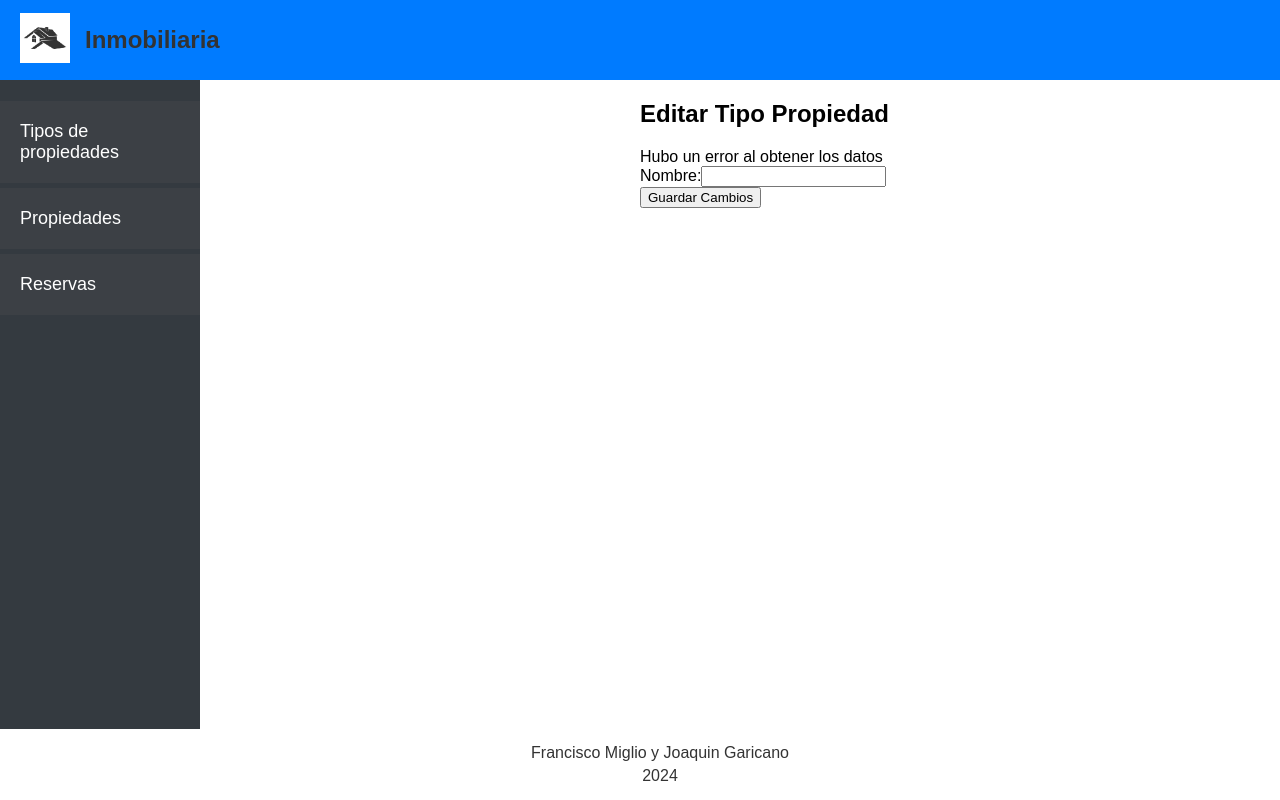
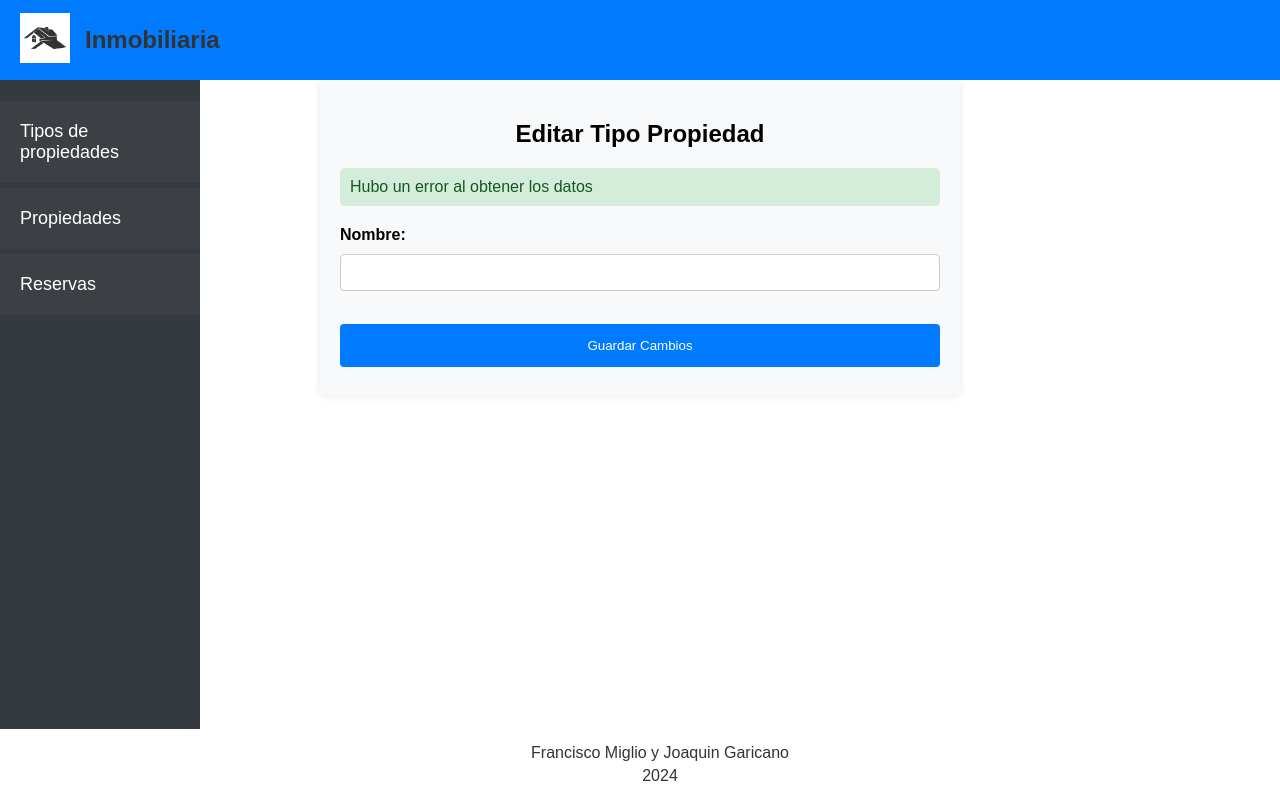
Before and after one commit to BackJoaco/Seminario-PHP, a React (Create React App) app in the folder inmobiliaria/: page /tipos_propiedad/editTiposPropiedad/1 in a window 1280 px wide. Shown: the top 800 px of the page. Built offline with nearby package versions, Linux system fonts and the light colour scheme; no server answers.

Commit message:
Algunos estilos

```diff
--- /dev/null
+++ b/inmobiliaria/src/assets/styles/EditPropiedadForm.css
@@ -0,0 +1,57 @@
+.container {
+    max-width: 600px;
+    margin: 0 auto;
+    padding: 20px;
+    background-color: #f8f9fa;
+    border-radius: 5px;
+    box-shadow: 0 0 10px rgba(0, 0, 0, 0.1);
+  }
+
+  h2 {
+    text-align: center;
+    margin-bottom: 20px;
+  }
+
+  .form-group {
+    margin-bottom: 15px;
+  }
+
+  .form-group label {
+    display: block;
+    margin-bottom: 5px;
+    font-weight: bold;
+  }
+
+  .form-control {
+    width: 100%;
+    padding: 10px;
+    margin: 5px 0 10px 0;
+    display: inline-block;
+    border: 1px solid #ccc;
+    border-radius: 4px;
+    box-sizing: border-box;
+  }
+
+  .btn {
+    width: 100%;
+    background-color: #007bff;
+    color: white;
+    padding: 14px 20px;
+    margin: 8px 0;
+    border: none;
+    border-radius: 4px;
+    cursor: pointer;
+    text-align: center;
+  }
+
+  .btn:hover {
+    background-color: #0056b3;
+  }
+
+  .alert {
+    margin-bottom: 20px;
+    padding: 10px;
+    border-radius: 5px;
+    background-color: #d4edda;
+    color: #155724;
+  }
--- a/inmobiliaria/src/components/NewComponent.jsx
+++ b/inmobiliaria/src/components/NewComponent.jsx
@@ -36,7 +36,7 @@ const NewComponent = ({ endpoint, fields, title }) => {
               }
         }
       const response = await axios.post(endpoint, formData);
-      setMensaje(`Nuevo recurso creado: ${response.data?.status} ${response.data?.code} ${response.data?.Registrado} `);
+      setMensaje(`Nuevo recurso creado: ${response.data?.status} ${response.data?.code} ${response.data?.Registrado}` );
       console.log(response);
     } catch (error) {
       console.log(error);
--- a/inmobiliaria/src/pages/propiedad/EditPropiedad.jsx
+++ b/inmobiliaria/src/pages/propiedad/EditPropiedad.jsx
@@ -1,10 +1,10 @@
-import React, { useState, useEffect } from 'react';
+/*import React, { useState, useEffect } from 'react';
 import HeaderComponent from "../../components/HeaderComponent";
 import FooterComponent from "../../components/FooterComponent";
 import NavBarComponent from "../../components/NavBarComponent";
 import { useParams } from 'react-router-dom';
 import axios from "axios";
-
+import "../../assets/styles/EditPropiedadForm.css";
 
 const EditPropiedad = () => {
   const { id } = useParams();
@@ -181,3 +181,176 @@ const EditPropiedad = () => {
 }
 
 export default EditPropiedad;
+*/
+import React, { useState, useEffect } from 'react';
+import HeaderComponent from "../../components/HeaderComponent";
+import FooterComponent from "../../components/FooterComponent";
+import NavBarComponent from "../../components/NavBarComponent";
+import { useParams } from 'react-router-dom';
+import axios from "axios";
+import "../../assets/styles/EditPropiedadForm.css";
+
+const EditPropiedad = () => {
+  const { id } = useParams();
+  const [propiedad, setPropiedad] = useState({
+    domicilio: '',
+    localidad_id: '',
+    cantidad_habitaciones: 0,
+    cantidad_banios: 0,
+    cochera: false,
+    cantidad_huespedes: 0,
+    fecha_inicio_disponibilidad: '',
+    cantidad_dias: 0,
+    disponible: false,
+    valor_noche: 0,
+    tipo_propiedad_id: '',
+    imagen: null,
+    tipo_imagen: ''
+  });
+  const [loading, setLoading] = useState(true);
+  const [message, setMessage] = useState('');
+  const [localidades, setLocalidades] = useState([]);
+  const [tipoPropiedades, setTipoPropiedades] = useState([]);
+
+  // Definición de camposPropiedad para este componente EditPropiedad
+  const camposPropiedad = [
+    { name: 'domicilio', label: 'Domicilio', type: 'text' },
+    { name: 'localidad_id', label: 'Localidad', type: 'select', options: localidades },
+    { name: 'cantidad_habitaciones', label: 'Cantidad Habitaciones', type: 'number' },
+    { name: 'cantidad_banios', label: 'Cantidad Baños', type: 'number' },
+    { name: 'cochera', label: 'Cochera', type: 'checkbox' },
+    { name: 'cantidad_huespedes', label: 'Cantidad Huespedes', type: 'number' },
+    { name: 'fecha_inicio_disponibilidad', label: 'Fecha Inicio Disponibilidad', type: 'date' },
+    { name: 'cantidad_dias', label: 'Cantidad Dias', type: 'number' },
+    { name: 'disponible', label: 'Disponible', type: 'checkbox' },
+    { name: 'valor_noche', label: 'Valor Noche', type: 'number' },
+    { name: 'tipo_propiedad_id', label: 'Tipo de Propiedad', type: 'select', options: tipoPropiedades },
+    { name: 'imagen', label: 'Imagen', type: 'file' },
+    { name: 'tipo_imagen', label: 'Tipo Imagen', type: 'text' }
+  ];
+
+  useEffect(() => {
+    const fetchData = async () => {
+      try {
+        const propiedadResponse = await axios.get(`http://localhost/propiedades/${id}`);
+        setPropiedad(propiedadResponse.data);
+        console.log(propiedadResponse);
+        const localidadesResponse = await axios.get('http://localhost/localidades');
+        setLocalidades(localidadesResponse.data.data.map(localidad => ({ value: localidad.id, label: localidad.nombre })));
+
+        const tiposPropiedadResponse = await axios.get('http://localhost/tipos_propiedad');
+        setTipoPropiedades(tiposPropiedadResponse.data.data.map(tipo => ({ value: tipo.id, label: tipo.nombre })));
+
+        setLoading(false);
+      } catch (error) {
+        setMessage(error.response?.data?.message || "Hubo un error al obtener los datos de la propiedad");
+        setLoading(false);
+      }
+    };
+
+    fetchData();
+  }, [id]);
+
+  const handleSubmit = (event) => {
+    event.preventDefault();
+    axios.put(`http://localhost/propiedades/${id}`, propiedad)
+      .then(response => {
+        setMessage(response.data.actualizacion || "Propiedad actualizada con éxito");
+      })
+      .catch(error => {
+        const errors = error.response?.data?.error;
+        let errorMessage = 'Ha ocurrido un error';
+        if (errors) {
+          errorMessage = '';
+          for (const key in errors) {
+            if (errors.hasOwnProperty(key)) {
+              errorMessage += errors[key] + '. ';
+            }
+          }
+        }
+        setMessage(errorMessage.trim());
+      });
+  };
+
+  const handleChange = (event) => {
+    const { name, value, type, checked, files } = event.target;
+    const newValue = type === 'checkbox' ? checked : type === 'file' ? files[0] : value;
+    setPropiedad(prevPropiedad => ({
+      ...prevPropiedad,
+      [name]: newValue
+    }));
+  };
+
+  if (loading) {
+    return <div>Cargando...</div>;
+  }
+
+  return (
+    <div>
+      <HeaderComponent />
+      <NavBarComponent />
+      <div className="container">
+        <h2>Editar Propiedad</h2>
+        {message && <div className="alert alert-info">{message}</div>}
+        <form onSubmit={handleSubmit}>
+          {camposPropiedad.map((campo, index) => (
+            <div key={index} className="form-group">
+              <label htmlFor={campo.name}>{campo.label}</label>
+              {campo.type === 'select' ?
+                <select
+                  id={campo.name}
+                  name={campo.name}
+                  className="form-control"
+                  value={propiedad[campo.name]}
+                  onChange={handleChange}
+                  required
+                >
+                  <option value="">Seleccione...</option>
+                  {campo.name === 'localidad_id' ?
+                    localidades.map(option => (
+                      <option key={option.value} value={option.value}>{option.label}</option>
+                    )) :
+                    tipoPropiedades.map(option => (
+                      <option key={option.value} value={option.value}>{option.label}</option>
+                    ))
+                  }
+                </select>
+                :
+                campo.type === 'checkbox' ?
+                  <input
+                    type="checkbox"
+                    id={campo.name}
+                    name={campo.name}
+                    checked={propiedad[campo.name]}
+                    onChange={handleChange}
+                  />
+                  :
+                  campo.type === 'file' ?
+                    <input
+                      type="file"
+                      id={campo.name}
+                      name={campo.name}
+                      onChange={handleChange}
+                    />
+                    :
+                    <input
+                      type={campo.type}
+                      id={campo.name}
+                      name={campo.name}
+                      className="form-control"
+                      value={propiedad[campo.name]}
+                      onChange={handleChange}
+                      required={campo.type !== 'file'}
+                    />
+              }
+            </div>
+          ))}
+          <button type="submit" className="btn btn-primary">Guardar Cambios</button>
+        </form>
+      </div>
+      <FooterComponent />
+    </div>
+  );
+};
+
+export default EditPropiedad;
```
